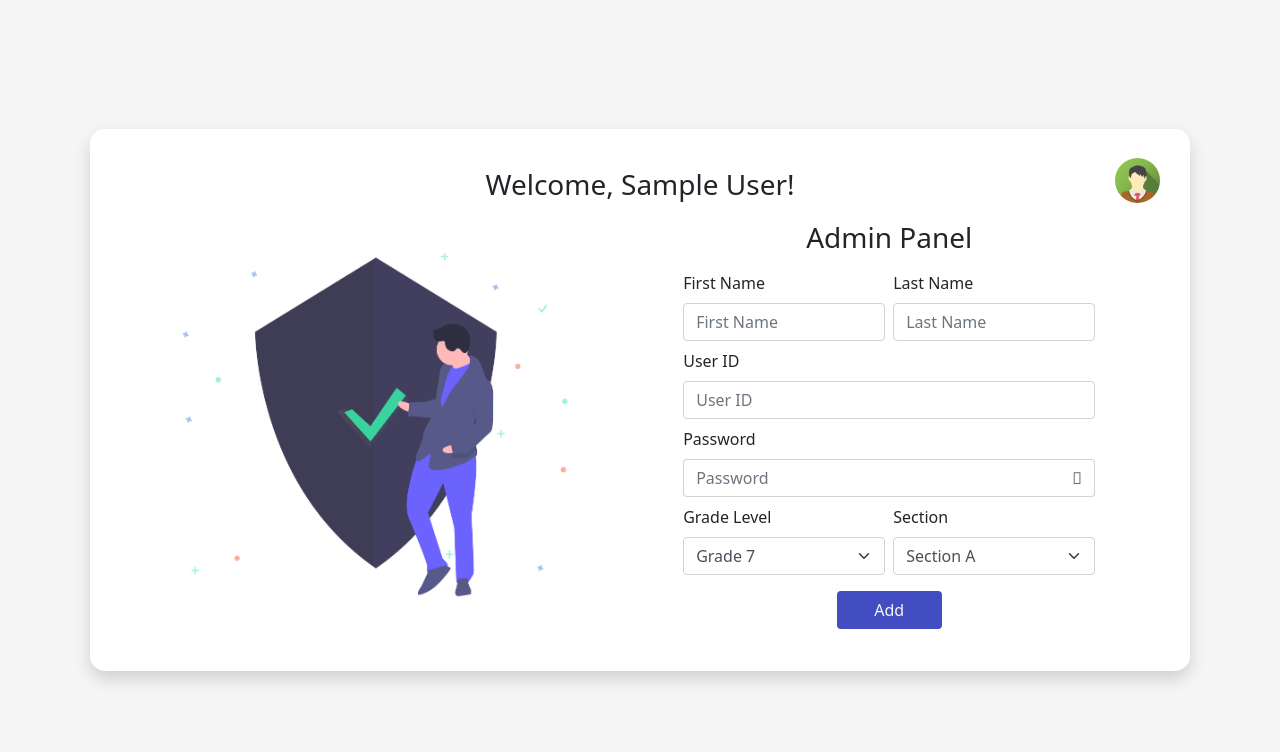
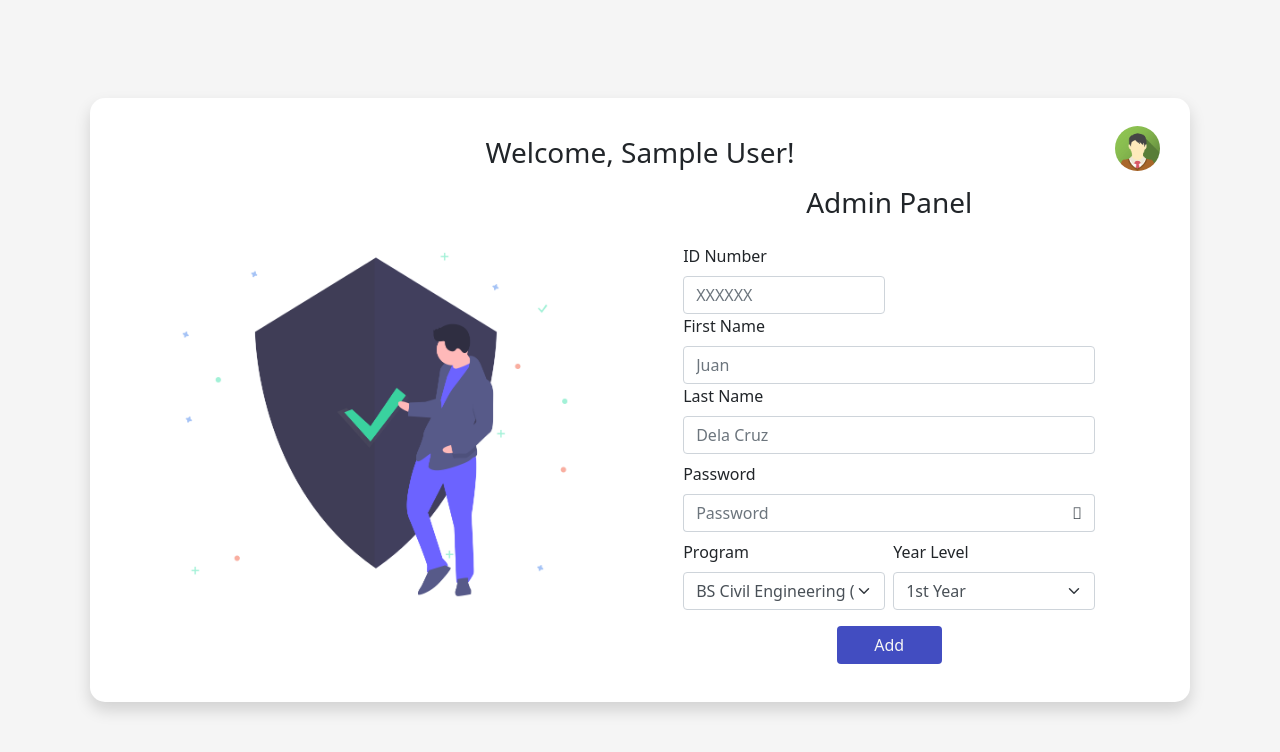
Before and after one commit to HyperVx2/cpe9_activities, a PHP site: page /panel.php in a window 1280 px wide. Shown: the top 752 px of the page. Run offline with PHP 8.4, Linux system fonts and the light colour scheme; the visitor is signed in with stand-in values (Sample User, id 1); some libraries are stand-ins or nearby versions.

Commit message:
More changes on structure of data

```diff
--- a/includes/login.inc.php
+++ b/includes/login.inc.php
@@ -38,6 +38,7 @@
                         session_start();
                         $_SESSION['userID'] = $row['username'];
                         $_SESSION['name'] = $row['firstName'];
+                        $_SESSION['program'] = $row['program'];
                         header("Location: ../terms.php");
                         exit();
                     }
--- a/panel.php
+++ b/panel.php
@@ -45,17 +45,17 @@
             <div class="col-6 my-auto mx-auto">
                 <form class="form-signin row" method="POST" action="includes/user.inc.php">
                     <h1 class="h3 mb-3 font-weight-300">Admin Panel</h1>
-                    <div class="col-6 text-left">
+                    <div class="col-6 text-left mt-2">
+                        <label for="username" class="form-label">ID Number</label>
+                        <input type="text" name="username" class="form-control" id="username" placeholder="XXXXXX" autocomplete="off" required>
+                    </div>
+                    <div class="col-12 text-left">
                         <label for="firstName" class="form-label">First Name</label>
-                        <input type="text" name="firstName" id="firstName" class="form-control" placeholder="First Name" autocomplete="off" required>
+                        <input type="text" name="firstName" id="firstName" class="form-control" placeholder="Juan" autocomplete="off" required>
                     </div>
-                    <div class="col-6 text-left">
+                    <div class="col-12 text-left">
                         <label for="lastName" class="form-label">Last Name</label>
-                        <input type="text" name="lastName" id="lastName" class="form-control" placeholder="Last Name" autocomplete="off" required>
-                    </div>
-                    <div class="col-12 text-left mt-2">
-                        <label for="username" class="form-label">User ID</label>
-                        <input type="text" name="username" class="form-control" id="username" placeholder="User ID" autocomplete="off" required>
+                        <input type="text" name="lastName" id="lastName" class="form-control" placeholder="Dela Cruz" autocomplete="off" required>
                     </div>
                     <div class="col-12 text-left mt-2">
                         <label for="password" class="form-label">Password</label>
@@ -65,26 +65,51 @@
                         </div>
                     </div>
                     <div class="col-6 text-left mt-2">
-                        <label for="inputLevel" class="form-label">Grade Level</label>
-                        <select id="inputLevel" class="form-select" name="inputLevel">
-                            <option selected value=7>Grade 7</option>
-                            <option value=8>Grade 8</option>
-                            <option value=9>Grade 9</option>
-                            <option value=10>Grade 10</option>
-                            <option value=11>Grade 11</option>
-                            <option value=12>Grade 12</option>
+                        <label for="inputProgram" class="form-label">Program</label>
+                        <select id="inputProgram" class="form-select" name="inputProgram">
+                            <optgroup label="College of Engineering">
+                                <option selected value="coeng-bsce">BS Civil Engineering (BSCE)</option>
+                                <option value="coeng-bsee">BS Electrical Engineering (BSEE)</option>
+                                <option value="coeng-bsece">BS Electronics Engineering (BSECE)</option>
+                                <option value="coeng-bscpe">BS Computer Engineering (BSCpE)</option>
+                            </optgroup>
+                            <optgroup label="College of Education">
+                                <option value="coed-bsed">Bachelor of Secondary Education (BSED)</option>
+                                <option value="coed-beed">Bachelor of Elementary Education (BEEd)</option>
+                                <option value="coed-bste">BS Technician Education (BSTE)</option>
+                                <option value="coed-bped">Bachelor of Physical Education (BPED)</option>
+                                <option value="coed-btled">Bachelor of Technology and Livelihood Education (BTLEd)</option>
+                                <option value="coed-beced">Bachelor of Early Childhood Education (BECEd)</option>
+                            </optgroup>
+                            <optgroup label="College of Nursing and Health Sciences">
+                                <option value="conhs-bsn">BS Nursing (BSN)</option>
+                                <option value="conhs-bspharma">BS Pharmacy (BSPharma)</option>
+                                <option value="conhs-bsnd">BS Nutrition & Dietetics (BSND)</option>
+                            </optgroup>
+                            <optgroup label="College of Arts and Sciences">
+                                <option value="cas-bsinfotech">BS Information Technology (BSInfoTech)</option>
+                                <option value="cas-bss">BS Statistics (BSS)</option>
+                                <option value="cas-bsis">BS Information System (BSIS)</option>
+                                <option value="cas-bspsycho">BS Psychology (BSPsycho)</option>
+                            </optgroup>
+                            <optgroup label="College of Industrial Technology">
+                                <option value="bsit-bsarch">BS Architecture (BSArch)</option>
+                                <option value="bsit-bsit">BS Industrial Industrial Technology (BSIT)</option>
+                                <option value="bsit-bt">Bachelor of Technology (BT)</option>
+                                <option value="bsit-bmt">Bachelor of Mechanical Technology (BMT)</option>
+                                <option value="bsit-bitech">Bachelor of Industrial Technology (BITech)</option>
+                                <option value="bsit-cbve">Competency-Based Vocational Education (CBVE)</option>
+                            </optgroup>
                         </select>
                     </div>
                     <div class="col-6 text-left mt-2">
-                        <label for="inputSection" class="form-label">Section</label>
-                        <select id="inputSection" class="form-select" name="inputSection">
-                            <option value=1 selected>Section A</option>
-                            <option value=2>Section B</option>
-                            <option value=3>Section C</option>
-                            <option value=4>Section D</option>
-                            <option value=5>Section E</option>
-                            <option value=6>Section F</option>
-                            <option value=7>Section G</option>
+                        <label for="inputLevel" class="form-label">Year Level</label>
+                        <select id="inputLevel" class="form-select" name="inputLevel">
+                            <option value=1 selected>1st Year</option>
+                            <option value=2>2nd Year</option>
+                            <option value=3>3rd Year</option>
+                            <option value=4>4th Year</option>
+                            <option value=5>5th Year</option>
                         </select>
                     </div>
                     <button class="col-3 btn btn-blue mx-auto mt-3 px-4" type="submit" name="submit-btn">Add</button>
--- a/terms.php
+++ b/terms.php
@@ -2,7 +2,7 @@
     session_start();
     $name = $_SESSION['name'];
     require 'includes/database.php';
-    $sql = "SELECT firstName, voted FROM users WHERE firstName=? AND voted=0";
+    $sql = "SELECT firstName, voted FROM voting_system.users WHERE firstName=? AND voted=0";
     $stmt = $conn -> stmt_init();
     if($stmt -> prepare($sql)) {
         $stmt -> bind_param("s", $name);
```
Also changed, not shown: api/index.php (+7 -3 lines), css/candidates.css (added, +21 -0 lines), css/vote.css (+0 -23 lines), database/users.sql (+8 -7 lines), includes/user.inc.php (+7 -7 lines), vote.php (+23 -34 lines), images/faces/person0.jfif (added), images/faces/person1.jfif (added), images/faces/person2.jfif (added), images/faces/person3.jfif (added), images/faces/person4.jfif (added), images/faces/person5.jfif (added), images/faces/person6.jfif (added), images/naruto.png (deleted), 1 more files.
